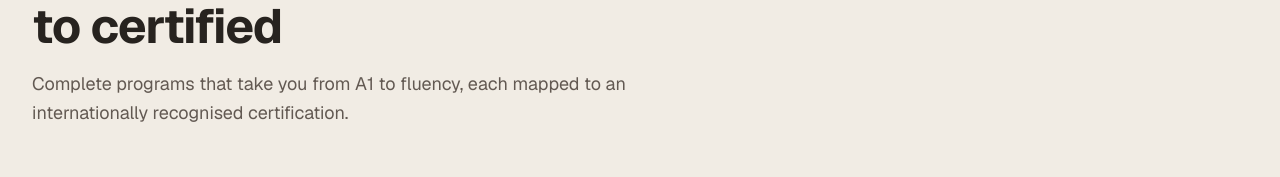
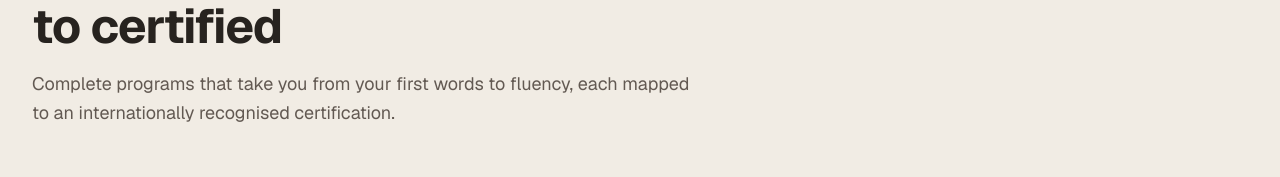
Before and after one commit to mohitgauniyal/uifl, a Next.js app: page /courses in a window 1280 px wide. Shown: the part 266-443 px from the top of the page. Built offline with nearby package versions, Linux system fonts and the light colour scheme.

Commit message:
Reword languages tile and generic course-level copy
Homepage languages tile now invites exploration ('Explore all seven')
instead of implying confusion; generic 'A1 to fluency' course copy is now
'beginner to fluency' since JLPT/HSK don't use CEFR levels.

```diff
--- a/app/courses/page.tsx
+++ b/app/courses/page.tsx
@@ -10,7 +10,7 @@ import { FeatureList } from '@/components/feature-list'
 export const metadata = {
   title: 'Language Courses in Dehradun',
   description:
-    'Explore French, German, Spanish, Japanese, Russian, English and Chinese courses in Dehradun and online — from A1 to fluency, with exam preparation for DELF, Goethe, DELE, JLPT, HSK, IELTS and TOEFL.',
+    'Explore French, German, Spanish, Japanese, Russian, English and Chinese courses in Dehradun and online — from beginner to fluency, with exam preparation for DELF, Goethe, DELE, JLPT, HSK, IELTS and TOEFL.',
   alternates: { canonical: '/courses' },
 }
 
@@ -39,7 +39,7 @@ export default function CoursesPage() {
       <PageHeader
         eyebrow="Course catalogue"
         title="Seven languages, from beginner to certified"
-        description="Complete programs that take you from A1 to fluency, each mapped to an internationally recognised certification."
+        description="Complete programs that take you from your first words to fluency, each mapped to an internationally recognised certification."
       />
 
       {/* Learning tracks */}
--- a/components/featured-courses.tsx
+++ b/components/featured-courses.tsx
@@ -76,7 +76,7 @@ export default function FeaturedCourses() {
             href="/languages"
             className="group bg-card p-6 flex flex-col justify-between min-h-44 hover:bg-accent transition-colors"
           >
-            <span className="text-sm font-medium text-muted-foreground">Not sure where to start?</span>
+            <span className="text-sm font-medium text-muted-foreground">Explore all seven</span>
             <span className="mt-6 inline-flex items-center gap-1 font-semibold text-primary">
               Compare all languages
               <ArrowRight size={16} className="group-hover:translate-x-0.5 transition-transform" />
```
